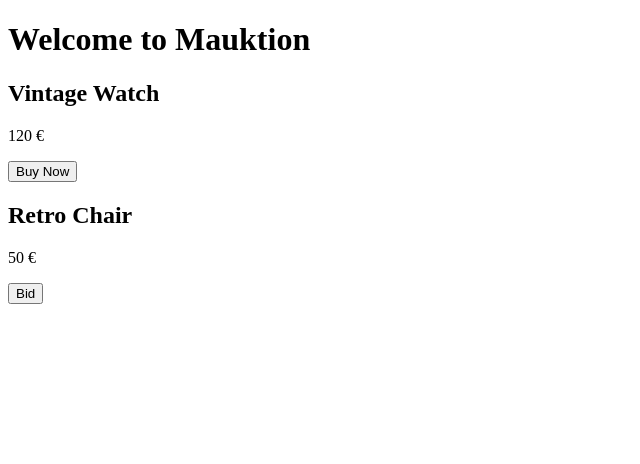
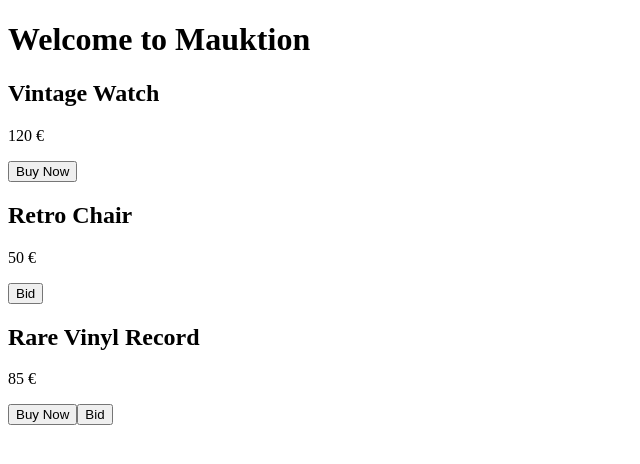
Before and after one commit to ossir1/mauktion-next, a Next.js app: page / in a window 1280 px wide. Shown: the top 464 px of the page, without its empty margins (0-640 px from the left). Built offline with nearby package versions, Linux system fonts and the light colour scheme.

Commit message:
Update index.tsx

```diff
--- a/pages/index.tsx
+++ b/pages/index.tsx
@@ -1,5 +1,6 @@
 import Head from 'next/head'
 import ProductCard from '../components/ProductCard'
+import { products } from '../data/products'
 
 export default function Home() {
   return (
@@ -10,8 +11,15 @@ export default function Home() {
       <main className="p-6">
         <h1 className="text-3xl font-bold mb-4">Welcome to Mauktion</h1>
         <div className="grid grid-cols-1 sm:grid-cols-2 lg:grid-cols-3 gap-4">
-          <ProductCard name="Vintage Watch" price="120 €" buyNow />
-          <ProductCard name="Retro Chair" price="50 €" auction />
+          {products.map((product) => (
+            <ProductCard
+              key={product.id}
+              name={product.name}
+              price={product.price}
+              buyNow={product.buyNow}
+              auction={product.auction}
+            />
+          ))}
         </div>
       </main>
     </>
```
